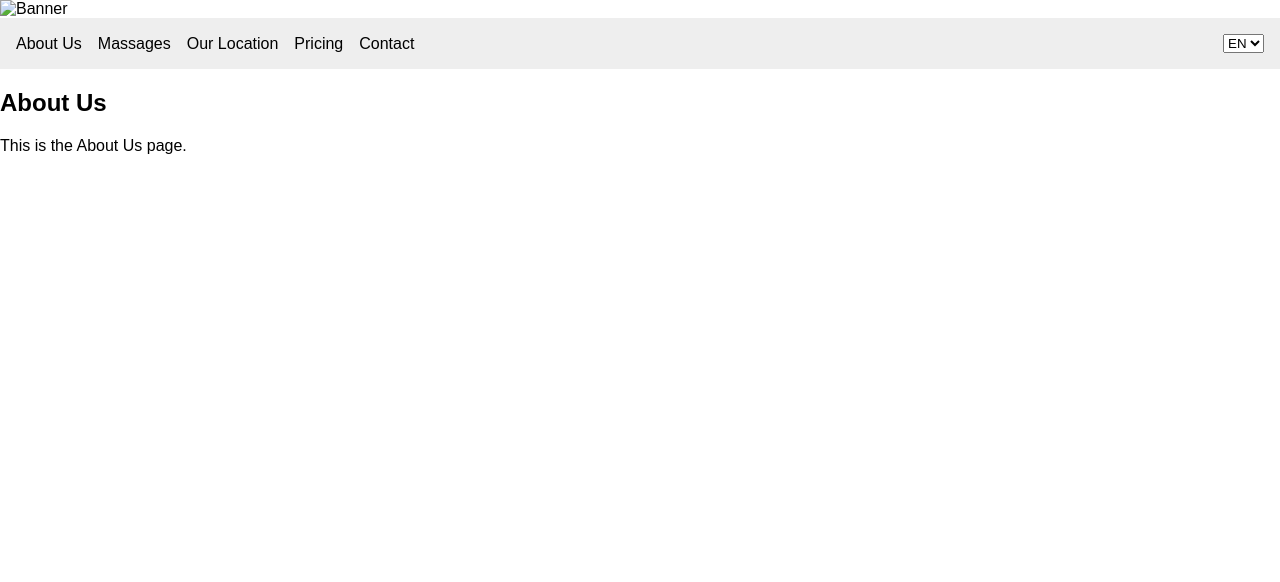
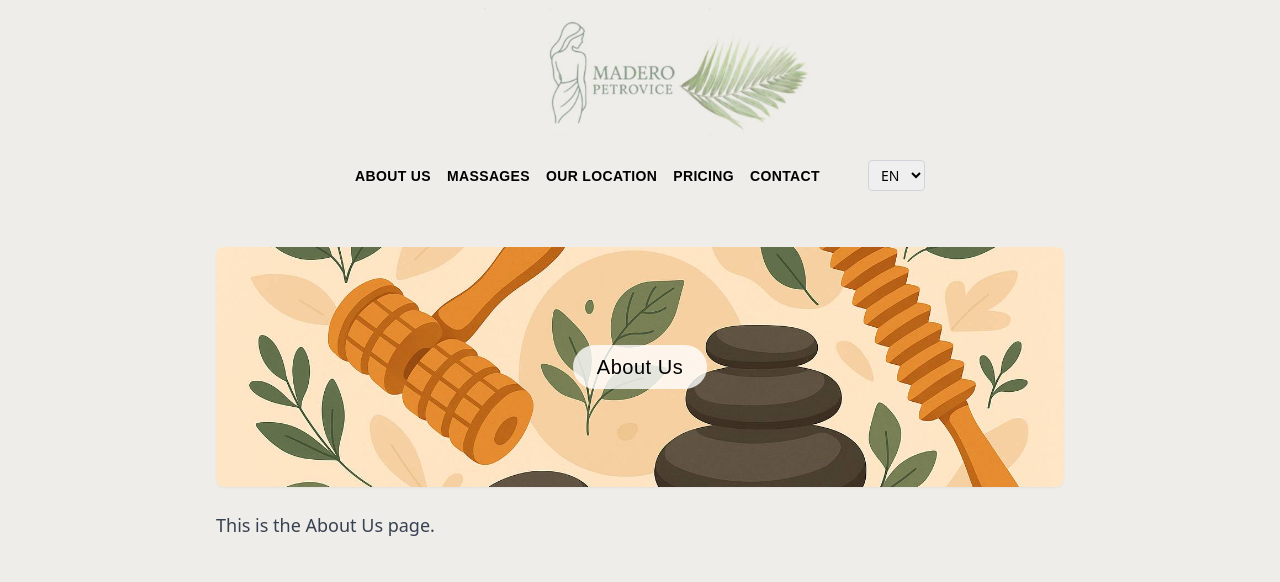
Before and after one commit to Pavelioso/madero, a plain HTML site: page index.html in a window 1280 px wide. Drawn offline with nearby package versions, Linux system fonts and the light colour scheme.

Commit message:
Working translations again

```diff
--- a/index.html
+++ b/index.html
@@ -1,95 +1,100 @@
 <!DOCTYPE html>
-<html lang="en" x-data="app" x-init="init()" :lang="lang">
+<html lang="en" :lang="lang">
   <head>
     <meta charset="UTF-8" />
     <meta name="viewport" content="width=device-width, initial-scale=1.0" />
-  <title x-text="translations[lang]?.title || 'Madero Petrovice'">Madero Petrovice</title>
+    <title x-text="translations[lang]?.title || 'Madero Petrovice'">Madero
+      Petrovice</title>
+
+    <!-- Tailwind -->
+    <script src="https://cdn.tailwindcss.com"></script>
+    <script>
+      tailwind.config = {
+        theme: {
+          extend: {
+            fontFamily: {
+              sunuwar: ['"Noto Sans Sunuwar"', 'sans-serif']
+            }
+          }
+        }
+      };
+    </script>
+
+    <!-- Alpine + Translations -->
     <script src="https://unpkg.com/alpinejs" defer></script>
+    <script src="/translations.js"></script>
+
+    <!-- Font -->
+    <link
+      href="https://fonts.googleapis.com/css2?family=Noto+Sans+Sunuwar&display=swap"
+      rel="stylesheet" />
+
+    <!-- Optional anti-flash -->
     <style>
-    body { margin: 0; font-family: sans-serif; }
-    header img { width: 100%; height: auto; display: block; }
-    nav { display: flex; justify-content: space-between; align-items: center; padding: 1rem; background: #eee; }
-    nav ul { display: flex; list-style: none; padding: 0; margin: 0; gap: 1rem; }
-    nav li { cursor: pointer; }
-    .burger { display: none; cursor: pointer; }
-    .lang-switcher { margin-left: 1rem; }
-    @media (max-width: 768px) {
-      header img { display: none; }
-      nav ul { display: none; flex-direction: column; }
-      nav ul.open { display: flex; }
-      .burger { display: block; }
-    }
+      [x-cloak] { display: none; }
+      body { background-color: #EEEDE9; }
     </style>
   </head>
-<body>
-  <header>
-    <img src="placeholder-banner.jpg" alt="Banner" />
+
+  <body x-data="app" x-init="init()" :lang="lang" class="font-sans">
+
+    <!-- Header -->
+    <header class="bg-[#EEEDE9] py-2">
+      <img src="assets/banner.jpg" alt="Banner"
+        class="mx-auto max-h-32 object-contain" />
     </header>
 
-  <nav>
-    <div class="burger" @click="menuOpen = !menuOpen">&#9776;</div>
-    <ul :class="{ open: menuOpen }">
-      <li @click="navigate('onas')" x-text="translations[lang]?.menu.about || 'About Us'"></li>
-      <li @click="navigate('masaze')" x-text="translations[lang]?.menu.massages || 'Massages'"></li>
-      <li @click="navigate('provozovna')" x-text="translations[lang]?.menu.place || 'Our Location'"></li>
-      <li @click="navigate('cenik')" x-text="translations[lang]?.menu.pricelist || 'Pricing'"></li>
-      <li @click="navigate('kontakt')" x-text="translations[lang]?.menu.contact || 'Contact'"></li>
+    <!-- Navigation -->
+    <nav
+      class="bg-transparent px-6 py-4 flex flex-col md:flex-row justify-center items-center gap-4 md:gap-12">
+      <ul
+        class="font-sunuwar flex flex-col md:flex-row gap-4 text-sm font-semibold uppercase tracking-wide text-center">
+        <li @click="navigate('onas')"
+          class="cursor-pointer hover:text-green-600"
+          x-text="translations[lang]?.menu.about"></li>
+        <li @click="navigate('masaze')"
+          class="cursor-pointer hover:text-green-600"
+          x-text="translations[lang]?.menu.massages"></li>
+        <li @click="navigate('provozovna')"
+          class="cursor-pointer hover:text-green-600"
+          x-text="translations[lang]?.menu.place"></li>
+        <li @click="navigate('cenik')"
+          class="cursor-pointer hover:text-green-600"
+          x-text="translations[lang]?.menu.pricelist"></li>
+        <li @click="navigate('kontakt')"
+          class="cursor-pointer hover:text-green-600"
+          x-text="translations[lang]?.menu.contact"></li>
       </ul>
-    <div class="lang-switcher">
-      <select x-model="lang" @change="changeLanguage">
+      <div class="mt-2 md:mt-0">
+        <select x-model="lang" @change="changeLanguage"
+          class="border border-gray-300 rounded px-2 py-1 text-sm">
           <option value="en">EN</option>
           <option value="cz">CZ</option>
         </select>
       </div>
     </nav>
 
-  <main>
-
-<section x-show="activePage === 'onas'" x-data>
-  <h1 x-text="translations[lang]?.pages?.onas?.title || 'Onas'"></h1>
-  <p x-text="translations[lang]?.pages?.onas?.desc || 'This is the Onas page.'"></p>
-</section>
-
-
-<section x-show="activePage === 'masaze'" x-data>
-  <h1 x-text="translations[lang]?.pages?.masaze?.title || 'Masaze'"></h1>
-  <p x-text="translations[lang]?.pages?.masaze?.desc || 'This is the Masaze page.'"></p>
-</section>
-
-
-<section x-show="activePage === 'provozovna'" x-data>
-  <h1 x-text="translations[lang]?.pages?.provozovna?.title || 'Provozovna'"></h1>
-  <p x-text="translations[lang]?.pages?.provozovna?.desc || 'This is the Provozovna page.'"></p>
-</section>
-
-
-<section x-show="activePage === 'cenik'" x-data>
-  <h1 x-text="translations[lang]?.pages?.cenik?.title || 'Cenik'"></h1>
-  <p x-text="translations[lang]?.pages?.cenik?.desc || 'This is the Cenik page.'"></p>
-</section>
-
-
-<section x-show="activePage === 'kontakt'" x-data>
-  <h1 x-text="translations[lang]?.pages?.kontakt?.title || 'Kontakt'"></h1>
-  <p x-text="translations[lang]?.pages?.kontakt?.desc || 'This is the Kontakt page.'"></p>
-</section>
-
+    <!-- Page Content -->
+    <main class="px-6 py-10 max-w-4xl mx-auto space-y-12">
+      <section x-ref="content" x-cloak></section>
     </main>
 
+    <!-- Alpine App -->
     <script>
       function app() {
         return {
           lang: 'en',
           activePage: 'onas',
           translations: {},
-        menuOpen: false,
-
-        init() {
-          this.loadTranslations();
-          window.addEventListener('hashchange', () => this.initFromURL());
+          async init() {
+            this.translations = window.TRANSLATIONS;
             this.initFromURL();
+            await this.loadPage(this.activePage);
+            window.addEventListener('hashchange', () => {
+              this.initFromURL();
+              this.loadPage(this.activePage);
+            });
           },
-
           initFromURL() {
             const [pagePart, paramPart] = location.hash.replace(/^#\/?/, '').split('?');
             const page = pagePart || 'onas';
@@ -98,23 +103,22 @@
             if (urlLang) this.lang = urlLang;
             this.activePage = page;
           },
+          async loadPage(page) {
+  const res = await fetch(`/pages/${page}.html`);
+  const html = await res.text();
 
-        async loadTranslations() {
-          const res = await fetch('/translations.json');
-          const json = await res.json();
-          this.translations = json;
+  // Inject the HTML as-is so Alpine expressions inherit from the parent app
+  this.$refs.content.innerHTML = html;
+  Alpine.initTree(this.$refs.content);
 },
 
           changeLanguage() {
             this.updateHash();
           },
-
           navigate(page) {
             this.activePage = page;
             this.updateHash();
-          this.menuOpen = false;
           },
-
           updateHash() {
             location.hash = `#/${this.activePage}?lang=${this.lang}`;
           }
--- a/pages/onas.html
+++ b/pages/onas.html
@@ -1,5 +1,19 @@
+<!-- Injected by JS -->
+<div>
+  <div class="relative">
+    <img src="assets/m-about-us.jpg" alt="About Banner" class="w-full rounded-lg shadow-sm object-cover h-60">
+    <div class="absolute inset-0 flex items-center justify-center">
+      <h2 class="bg-white/80 px-6 py-2 rounded-full text-xl font-sunuwar tracking-wide"
+          x-text="translations[lang]?.pages?.onas?.title">
+        About Us
+      </h2>
+    </div>
+  </div>
 
-<section x-data>
-  <h1 x-text="$root.translations[$root.lang]?.pages?.onas?.title || 'About Us'"></h1>
-  <p x-text="$root.translations[$root.lang]?.pages?.onas?.desc || 'This is the About Us page.'"></p>
-</section>
+  <div class="mt-6">
+    <p class="text-gray-700 text-lg"
+       x-text="translations[lang]?.pages?.onas?.desc">
+       This is the About Us section.
+    </p>
+  </div>
+</div>
--- /dev/null
+++ b/translations.js
@@ -0,0 +1,66 @@
+window.TRANSLATIONS = {
+  en: {
+    title: "Madero Petrovice",
+    menu: {
+      about: "About Us",
+      massages: "Massages",
+      place: "Our Location",
+      pricelist: "Pricing",
+      contact: "Contact"
+    },
+    pages: {
+      onas: {
+        title: "About Us",
+        desc: "This is the About Us page."
+      },
+      masaze: {
+        title: "Massages",
+        desc: "Our range of therapeutic massages."
+      },
+      provozovna: {
+        title: "Our Location",
+        desc: "Visit us at our calm and quiet studio."
+      },
+      cenik: {
+        title: "Pricing",
+        desc: "Check out our competitive prices."
+      },
+      kontakt: {
+        title: "Contact",
+        desc: "Get in touch with us to book your session."
+      }
+    }
+  },
+  cz: {
+    title: "Madero Petrovice",
+    menu: {
+      about: "O nás",
+      massages: "Masáže",
+      place: "Provozovna",
+      pricelist: "Ceník",
+      contact: "Kontakt"
+    },
+    pages: {
+      onas: {
+        title: "O nás",
+        desc: "Toto je stránka O nás."
+      },
+      masaze: {
+        title: "Masáže",
+        desc: "Naše nabídka relaxačních a léčebných masáží."
+      },
+      provozovna: {
+        title: "Provozovna",
+        desc: "Navštivte nás v našem klidném studiu."
+      },
+      cenik: {
+        title: "Ceník",
+        desc: "Prohlédněte si naše příznivé ceny."
+      },
+      kontakt: {
+        title: "Kontakt",
+        desc: "Kontaktujte nás pro rezervaci termínu."
+      }
+    }
+  }
+};
```
Also changed, not shown: pages/masaze.html (+14 -1 lines), assets/banner.jpg (added), assets/m-about-us.jpg (added). Lines whose indentation alone changed are shown as unchanged.
